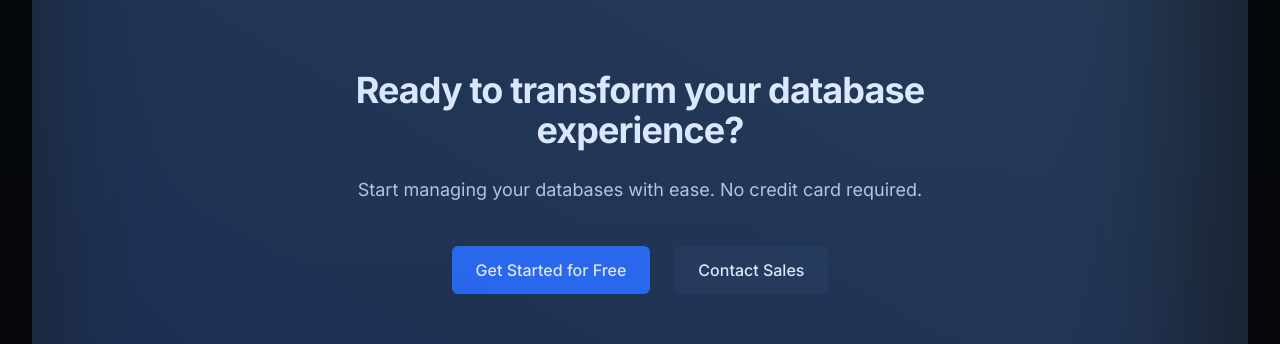
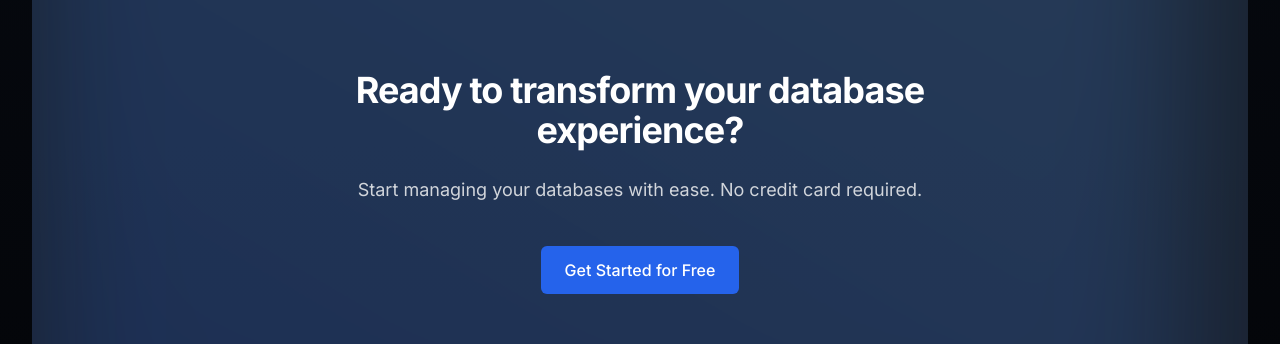
Before and after one commit to proSamik/database-viewer-in-web, a Next.js app in the folder client/: page / in a window 1280 px wide. Shown: the part 2497-2841 px from the top of the page. Built offline with nearby package versions, Linux system fonts and the light colour scheme.

Commit message:
Enhance CTA component with navigation functionality
- Implemented a 'Get Started' button that navigates to the console page using Next.js routing
- Updated button styling and structure for improved user experience
- Maintained existing layout and visual elements for consistency

```diff
--- a/client/src/components/landing/CTA.tsx
+++ b/client/src/components/landing/CTA.tsx
@@ -1,15 +1,20 @@
+'use client';
+
 import { Button } from '@/components/ui/Button';
+import { useRouter } from 'next/navigation';
 
 export function CTA() {
+  const router = useRouter();
+
+  const handleGetStarted = () => {
+    router.push('/console');
+  };
+
   return (
     <div className="relative isolate my-24">
       <div className="mx-auto max-w-7xl px-6 lg:px-8">
         <div className="relative isolate overflow-hidden bg-gray-800/80 px-6 py-24 shadow-2xl rounded-3xl sm:px-24 xl:py-32">
-          <div className="absolute -top-32 left-0 transform-gpu blur-3xl" aria-hidden="true">
-            <div className="aspect-[1156/678] w-[72.25rem] bg-gradient-to-tr from-blue-600 to-blue-400 opacity-20" />
-          </div>
-
-          <div className="mx-auto max-w-2xl text-center">
+          <div className="mx-auto max-w-2xl text-center relative z-10">
             <h2 className="text-3xl font-bold tracking-tight text-white sm:text-4xl">
               Ready to transform your database experience?
             </h2>
@@ -17,13 +22,19 @@ export function CTA() {
               Start managing your databases with ease. No credit card required.
             </p>
             <div className="mt-10 flex items-center justify-center gap-x-6">
-              <Button variant="primary" size="lg">
+              <Button
+                variant="primary"
+                size="lg"
+                onClick={handleGetStarted}
+                className="relative z-20"
+              >
                 Get Started for Free
               </Button>
-              <Button variant="secondary" size="lg">
-                Contact Sales
-              </Button>
             </div>
+          </div>
+
+          <div className="absolute -top-32 left-0 transform-gpu blur-3xl -z-10" aria-hidden="true">
+            <div className="aspect-[1156/678] w-[72.25rem] bg-gradient-to-tr from-blue-600 to-blue-400 opacity-20" />
           </div>
         </div>
       </div>
```
